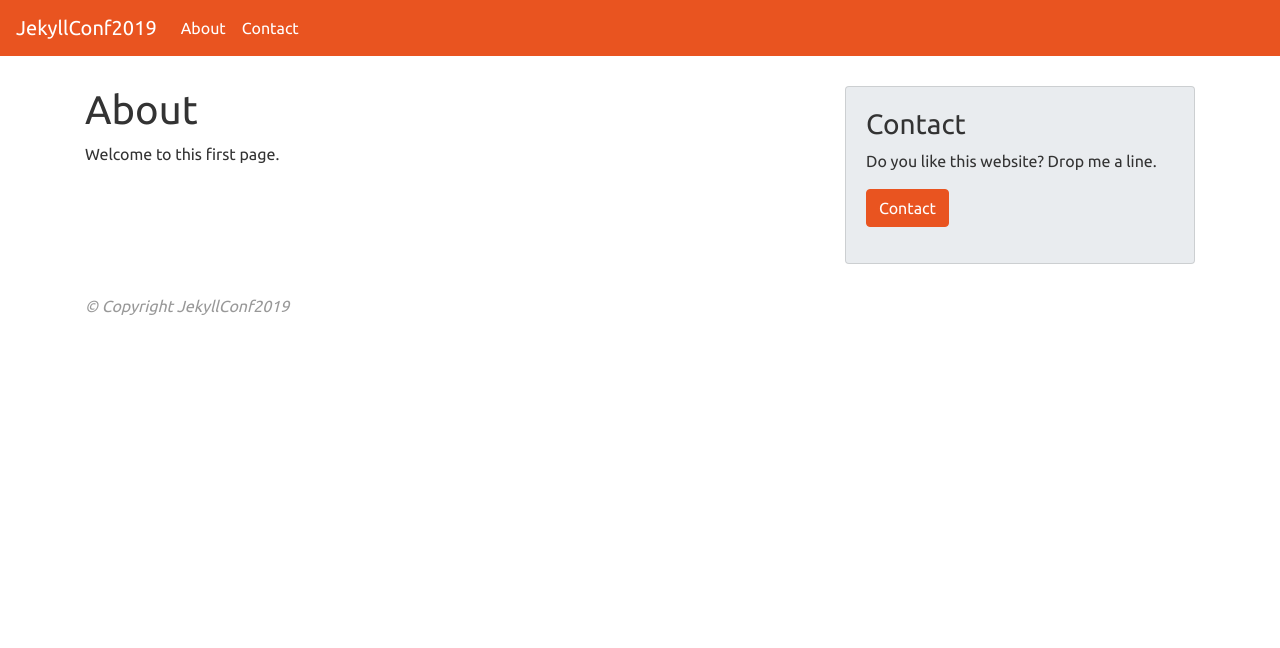
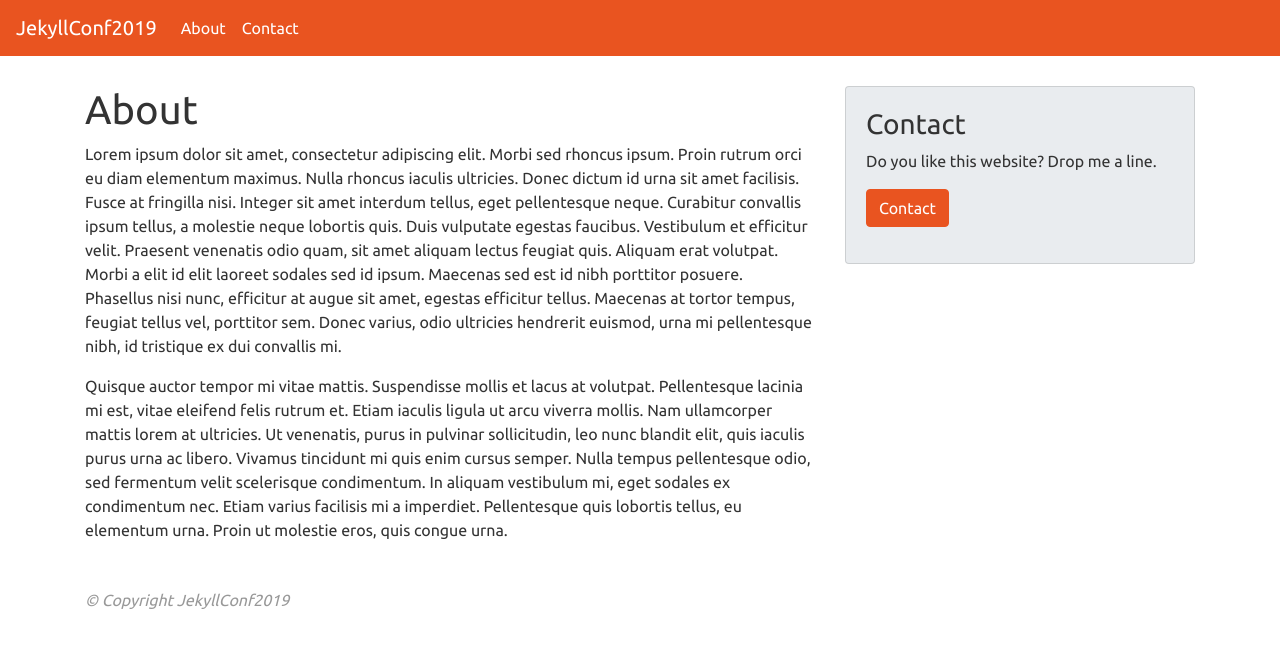
Before and after one commit to jhvanderschee/jekyllconf2019, a Jekyll site: the page built from index.md, in a window 1280 px wide. Shown: the top 648 px of the page. Built offline with Jekyll 4.4.1, drawn with Linux system fonts in a browser that asks for light colours; nearby versions of some CDN libraries; our own code applies the rules of GitHub Pages for plain Markdown files.

Commit message:
Update index.md

```diff
--- a/index.md
+++ b/index.md
@@ -4,4 +4,6 @@ layout: page
 
 # About
 
-Welcome to this first page.
+Lorem ipsum dolor sit amet, consectetur adipiscing elit. Morbi sed rhoncus ipsum. Proin rutrum orci eu diam elementum maximus. Nulla rhoncus iaculis ultricies. Donec dictum id urna sit amet facilisis. Fusce at fringilla nisi. Integer sit amet interdum tellus, eget pellentesque neque. Curabitur convallis ipsum tellus, a molestie neque lobortis quis. Duis vulputate egestas faucibus. Vestibulum et efficitur velit. Praesent venenatis odio quam, sit amet aliquam lectus feugiat quis. Aliquam erat volutpat. Morbi a elit id elit laoreet sodales sed id ipsum. Maecenas sed est id nibh porttitor posuere. Phasellus nisi nunc, efficitur at augue sit amet, egestas efficitur tellus. Maecenas at tortor tempus, feugiat tellus vel, porttitor sem. Donec varius, odio ultricies hendrerit euismod, urna mi pellentesque nibh, id tristique ex dui convallis mi.
+
+Quisque auctor tempor mi vitae mattis. Suspendisse mollis et lacus at volutpat. Pellentesque lacinia mi est, vitae eleifend felis rutrum et. Etiam iaculis ligula ut arcu viverra mollis. Nam ullamcorper mattis lorem at ultricies. Ut venenatis, purus in pulvinar sollicitudin, leo nunc blandit elit, quis iaculis purus urna ac libero. Vivamus tincidunt mi quis enim cursus semper. Nulla tempus pellentesque odio, sed fermentum velit scelerisque condimentum. In aliquam vestibulum mi, eget sodales ex condimentum nec. Etiam varius facilisis mi a imperdiet. Pellentesque quis lobortis tellus, eu elementum urna. Proin ut molestie eros, quis congue urna.
```
